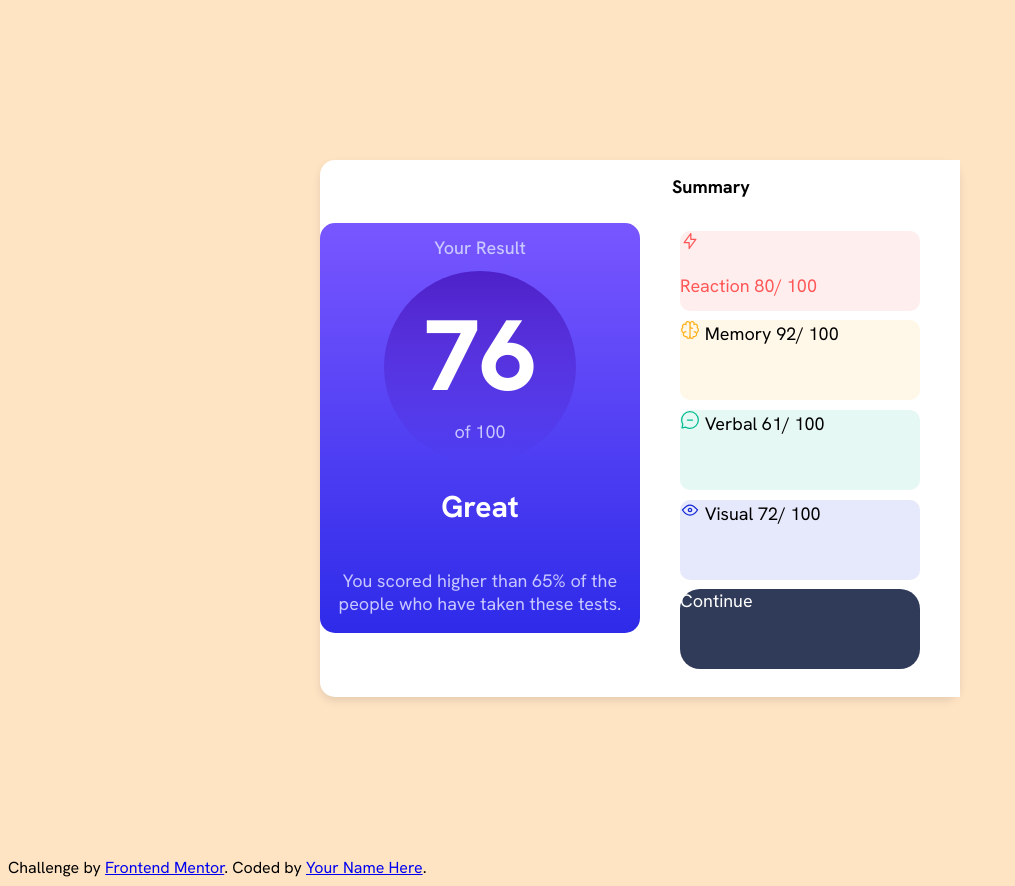
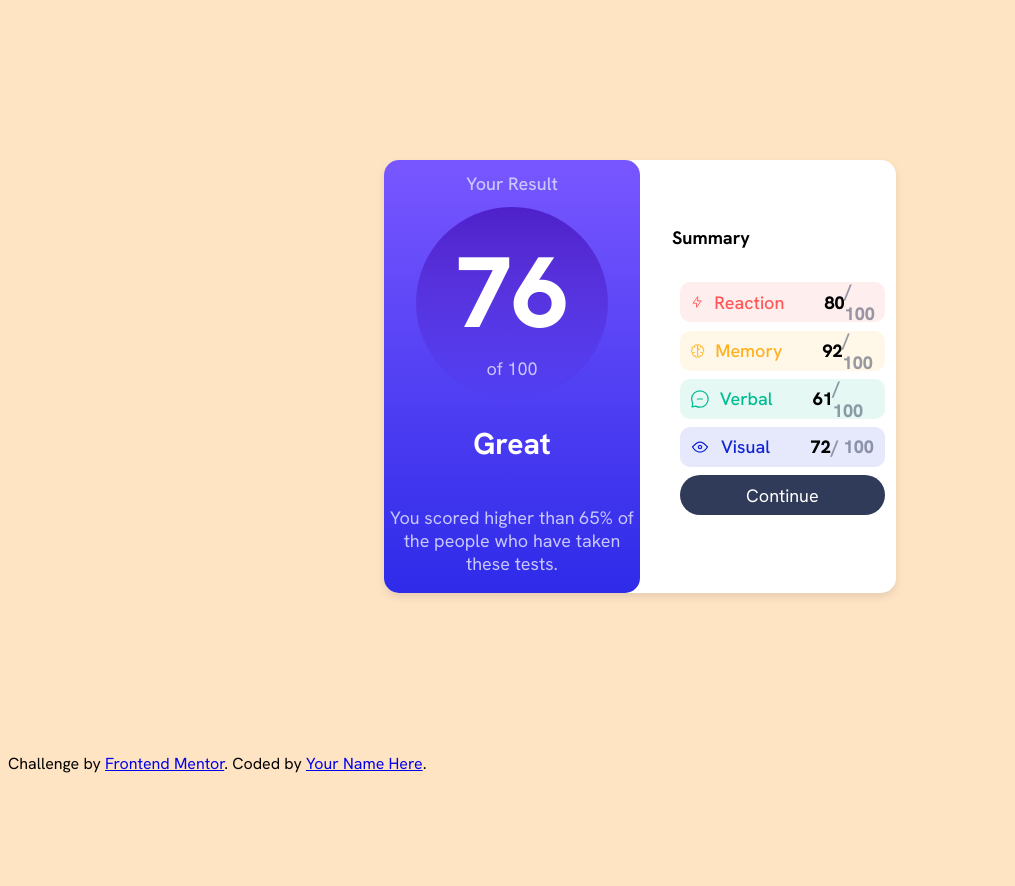
Before and after one commit to Pennymrtn/results, a plain HTML site: page index.html in a window 1280 px wide. Shown: the whole page, without its empty margins (0-1015 px from the left). After the commit the page ends 800 px from the top, so only its background shows below. Drawn offline with Linux system fonts and the light colour scheme.

Commit message:
Css almost over

```diff
--- a/index.html
+++ b/index.html
@@ -29,19 +29,18 @@
     <div class="summary-box">
      <h2>Summary</h2>
      <ul>
-      <li class="reaction"><svg xmlns="http://www.w3.org/2000/svg" width="20" height="20" fill="none" viewBox="0 0 20 20"><path stroke="#F55" stroke-linecap="round" stroke-linejoin="round" stroke-width="1.25" d="M10.833 8.333V2.5l-6.666 9.167h5V17.5l6.666-9.167h-5Z"/></svg><p class="text-reaction">Reaction 80/ 100</p></li>
+      <li class="reaction"><svg xmlns="http://www.w3.org/2000/svg" width="20" height="20" fill="none" viewBox="0 0 20 20"><path stroke="#F55" stroke-linecap="round" stroke-linejoin="round" stroke-width="1.25" d="M10.833 8.333V2.5l-6.666 9.167h5V17.5l6.666-9.167h-5Z"/></svg>
+        <p class="text-reaction">Reaction
+          <span class="score-100"><p class="score">80</p> <p class="on-100"> / 100</p></p></span> </li>
 
       <li class="memory"><svg xmlns="http://www.w3.org/2000/svg" width="20" height="20" fill="none" viewBox="0 0 20 20"><path stroke="#FFB21E" stroke-linecap="round" stroke-linejoin="round" stroke-width="1.25" d="M5.833 11.667a2.5 2.5 0 1 0 .834 4.858"/><path stroke="#FFB21E" stroke-linecap="round" stroke-linejoin="round" stroke-width="1.25" d="M3.553 13.004a3.333 3.333 0 0 1-.728-5.53m.025-.067a2.083 2.083 0 0 1 2.983-2.824m.199.054A2.083 2.083 0 1 1 10 3.75v12.917a1.667 1.667 0 0 1-3.333 0M10 5.833a2.5 2.5 0 0 0 2.5 2.5m1.667 3.334a2.5 2.5 0 1 1-.834 4.858"/><path stroke="#FFB21E" stroke-linecap="round" stroke-linejoin="round" stroke-width="1.25" d="M16.447 13.004a3.334 3.334 0 0 0 .728-5.53m-.025-.067a2.083 2.083 0 0 0-2.983-2.824M10 3.75a2.085 2.085 0 0 1 2.538-2.033 2.084 2.084 0 0 1 1.43 2.92m-.635 12.03a1.667 1.667 0 0 1-3.333 0"/></svg>
-        Memory
-     92/ 100</li>
+        <p class="text-memory">Memory <p class="score">92</p> <p class="on-100"> / 100</p></p></li>
 
-     <li class="verbal"><svg xmlns="http://www.w3.org/2000/svg" width="20" height="20" fill="none" viewBox="0 0 20 20"><path stroke="#00BB8F" stroke-linecap="round" stroke-linejoin="round" stroke-width="1.25" d="M7.5 10h5M10 18.333A8.333 8.333 0 1 0 1.667 10c0 1.518.406 2.942 1.115 4.167l-.699 3.75 3.75-.699A8.295 8.295 0 0 0 10 18.333Z"/></svg>
-      Verbal
-      61/ 100</li>
+      <li class="verbal"><svg xmlns="http://www.w3.org/2000/svg" width="20" height="20" fill="none" viewBox="0 0 20 20"><path stroke="#00BB8F" stroke-linecap="round" stroke-linejoin="round" stroke-width="1.25" d="M7.5 10h5M10 18.333A8.333 8.333 0 1 0 1.667 10c0 1.518.406 2.942 1.115 4.167l-.699 3.75 3.75-.699A8.295 8.295 0 0 0 10 18.333Z"/></svg>
+        <p class="text-verbal">Verbal <p class="score">61</p> <p class="on-100"> / 100</p></p></li>
 
       <li class="visual"><svg xmlns="http://www.w3.org/2000/svg" width="20" height="20" fill="none" viewBox="0 0 20 20"><path stroke="#1125D6" stroke-linecap="round" stroke-linejoin="round" stroke-width="1.25" d="M10 11.667a1.667 1.667 0 1 0 0-3.334 1.667 1.667 0 0 0 0 3.334Z"/><path stroke="#1125D6" stroke-linecap="round" stroke-linejoin="round" stroke-width="1.25" d="M17.5 10c-1.574 2.492-4.402 5-7.5 5s-5.926-2.508-7.5-5C4.416 7.632 6.66 5 10 5s5.584 2.632 7.5 5Z"/></svg>
-        Visual
-     72/ 100</li>
+        <p class="text-visual">  Visual <p class="score">72</p><p class="on-100"> / 100</p></p></li>
      <li class="continue">Continue</li>
     </ul>
     </div>
--- a/my-style.css
+++ b/my-style.css
@@ -10,7 +10,7 @@ body{
     background-color: white;
     border-radius: 15px;
     font-size: 18px;
-    width: 50vw;
+    width: 40vw;
     margin-top: 20vh;
     margin-bottom: 20vh;
     margin-left: auto;
@@ -78,42 +78,77 @@ body{
 }
 .summary-box ul{
     list-style: none;
-    width: 75%;
+    width: 80%;
+}
+.summary-box li{
+    display: flex;
+    align-items: center;
+    justify-content: space-around;
+}
+
+.summary-box svg{
+    margin-right: 10px;
+    margin-left: 10px;
+}
+.score-100{
+    display: flex;
+    flex-direction: row;
+    justify-content: right;
+}
+.summary-box .score{
+    font-weight: 800;
+    margin-left: 40px;
+}
+.summary-box .on-100{
+    font-weight: 800;
+    color: hsl(224, 30%, 27%,0.5);
+    margin-right: 10px;
 }
 .summary-box .reaction{
     background-color: hsl(0, 100%, 67%,0.1);
     border-radius: 10px;
-    height:10vh;
+    height:5vh;
     margin-bottom: 4%;
 }
 .summary-box .text-reaction{
     color: hsl(0, 100%, 67%);
+    font-weight: 500;
 }
+
 .summary-box .memory{
     background-color: hsl(39, 100%, 56%,0.1);
     border-radius: 10px;
-    height:10vh;
+    height:5vh;
     margin-bottom: 4%;
-
+}
+.summary-box .text-memory{
+    color: hsl(39, 100%, 56%);
+    font-weight: 500;
 }
 .summary-box .verbal{
     background-color: hsl(166, 100%, 37%,0.1);
     border-radius: 10px;
-    height:10vh;
+    height:5vh;
     margin-bottom: 4%;
-
+}
+.summary-box .text-verbal{
+    color: hsl(166, 100%, 37%);
+    font-weight: 500;
 }
 .summary-box .visual{
     background-color: hsl(234, 85%, 45%,0.1);
     border-radius: 10px;
-    height:10vh;
+    height:5vh;
     margin-bottom: 4%;
-
+}
+.summary-box .text-visual{
+    color: hsl(234, 85%, 45%);
+    font-weight: 500;
 }
 .summary-box .continue{
     background-color: hsl(224, 30%, 27%);
     color: white;
     border-radius: 20px;
-    height:10vh;
+    height:5vh;
     margin-bottom: 4%;
 }
```
